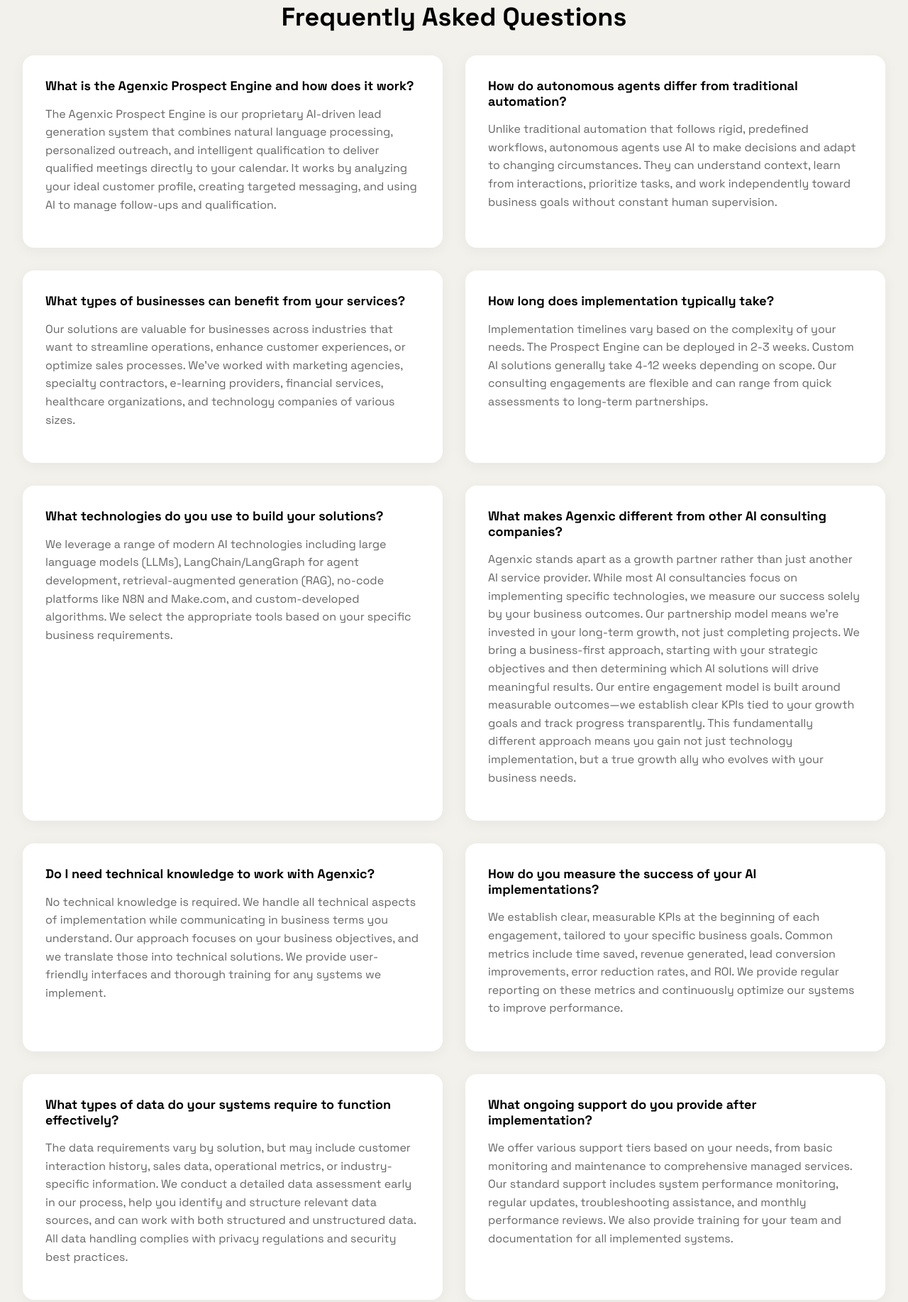
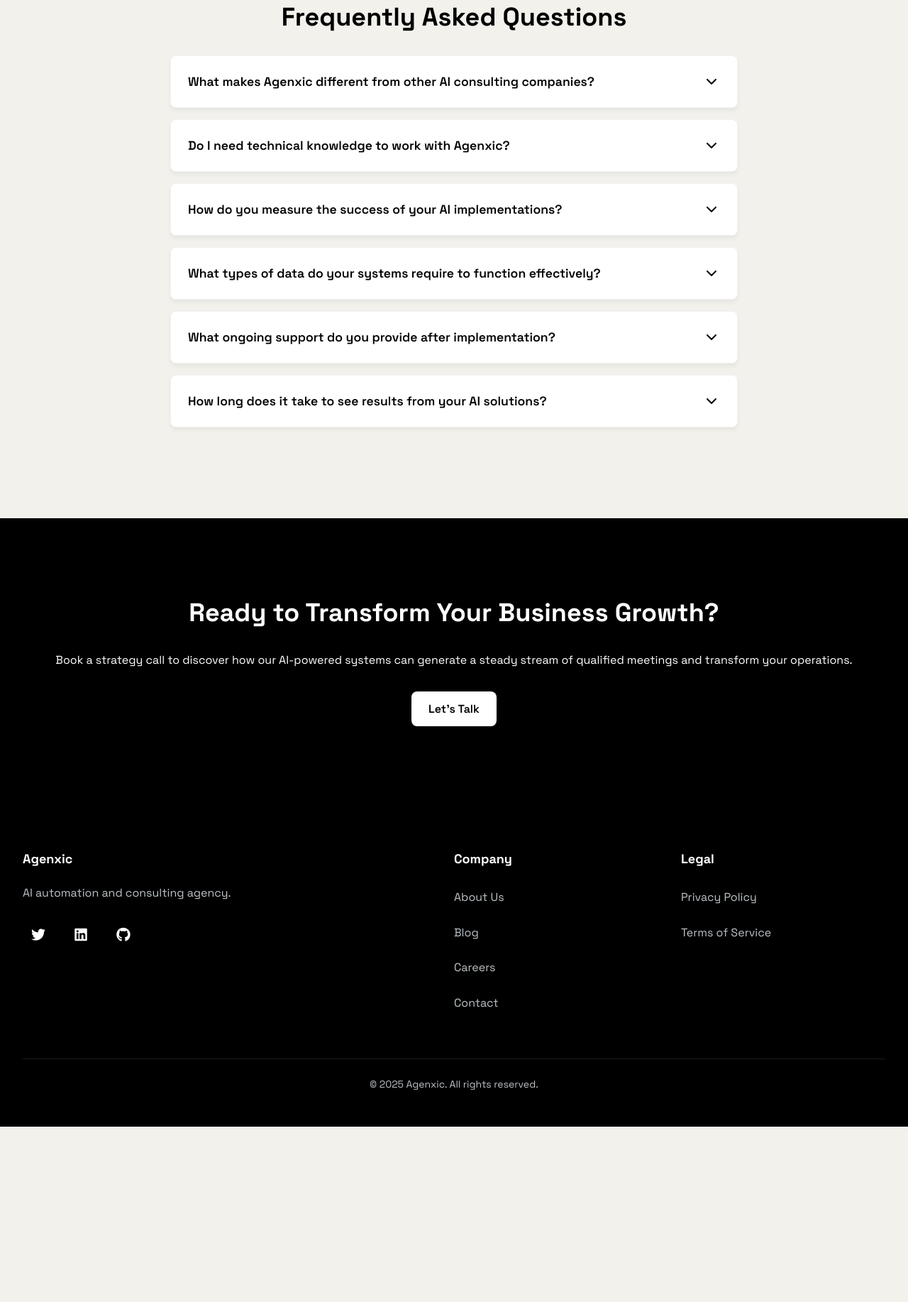
Before and after one commit to deonhamid/agenxic-website, a website: page index.html in a window 1280 px wide. Shown: the part 5759-7593 px from the top of the page at 71% size. After the commit the page ends 7346 px from the top, so only its background shows below. Drawn offline with Linux system fonts and the light colour scheme.

Commit message:
Enhance website with LLM SEO optimizations

```diff
--- a/css/style.css
+++ b/css/style.css
@@ -977,37 +977,94 @@
 
 
 
-/* FAQ Section */
+/* FAQ Section Styles */
 .faq {
     padding: var(--spacing-4xl) 0;
     background-color: var(--background);
 }
 
-.faq-grid {
-    display: grid;
-    grid-template-columns: repeat(auto-fill, minmax(400px, 1fr));
-    gap: var(--spacing-xl);
+.faq-accordion {
+    max-width: 800px;
+    margin: 0 auto;
 }
 
 .faq-item {
+    margin-bottom: 1rem;
+    border-radius: var(--radius-md);
     background-color: var(--light);
-    border-radius: var(--radius-lg);
-    padding: var(--spacing-xl);
-    box-shadow: 0 4px 20px rgba(0, 0, 0, 0.05);
+    box-shadow: 0 4px 6px rgba(0, 0, 0, 0.05);
+    overflow: hidden;
+    border: 1px solid rgba(0, 0, 0, 0.05);
 }
 
-.faq-item h3 {
-    font-size: var(--text-lg);
-    margin-bottom: var(--spacing-md);
+.faq-question {
+    width: 100%;
+    padding: 1.5rem;
+    background: none;
+    border: none;
+    text-align: left;
+    cursor: pointer;
+    display: flex;
+    justify-content: space-between;
+    align-items: center;
+    font-weight: 600;
+    font-size: 1.1rem;
+    color: var(--dark);
+    transition: background-color 0.3s ease;
+    font-family: 'Space Grotesk', sans-serif;
+}
+
+.faq-question:hover {
+    background-color: rgba(0, 0, 0, 0.02);
+}
+
+.faq-question span {
+    flex: 1;
+}
+
+.faq-icon {
+    flex-shrink: 0;
+    transition: transform 0.3s ease;
     color: var(--dark);
 }
 
-.faq-item p {
+.faq-question[aria-expanded="true"] .faq-icon {
+    transform: rotate(180deg);
+}
+
+.faq-answer {
+    max-height: 0;
+    overflow: hidden;
+    transition: max-height 0.35s ease, padding 0.35s ease;
+    padding: 0 1.5rem;
+}
+
+.faq-question[aria-expanded="true"] + .faq-answer {
+    max-height: 1000px;
+    padding: 0 1.5rem 1.5rem;
+}
+
+.faq-answer p {
+    margin: 0;
     color: var(--text-light);
+    line-height: 1.7;
 }
 
 @media (max-width: 576px) {
-    .faq-grid {
-        grid-template-columns: 1fr;
+    .faq-accordion {
+        width: 100%;
+    }
+
+    .faq-question {
+        padding: 1.25rem;
+        font-size: 1rem;
+    }
+
+    .faq-answer {
+        padding: 0 1.25rem;
+    }
+
+    .faq-question[aria-expanded="true"] + .faq-answer {
+        padding: 0 1.25rem 1.25rem;
     }
 }
--- a/index.html
+++ b/index.html
@@ -402,80 +402,77 @@
         <div class="container">
             <h2>Frequently Asked Questions</h2>
 
-            <div class="faq-grid">
+            <div class="faq-accordion">
                 <div class="faq-item">
-                    <h3>What is the Agenxic Prospect Engine and how does it work?</h3>
-                    <p>The Agenxic Prospect Engine is our proprietary AI-driven lead generation system that combines natural language processing, personalized outreach, and intelligent qualification to deliver qualified meetings directly to your calendar. It works by analyzing your ideal customer profile, creating targeted messaging, and using AI to manage follow-ups and qualification.</p>
+                    <button class="faq-question" aria-expanded="false">
+                        <span>What makes Agenxic different from other AI consulting companies?</span>
+                        <svg class="faq-icon" xmlns="http://www.w3.org/2000/svg" width="24" height="24" viewBox="0 0 24 24" fill="none" stroke="currentColor" stroke-width="2" stroke-linecap="round" stroke-linejoin="round">
+                            <polyline points="6 9 12 15 18 9"></polyline>
+                        </svg>
+                    </button>
+                    <div class="faq-answer">
+                        <p>Agenxic stands apart as a growth partner rather than just another AI service provider. While most AI consultancies focus on implementing specific technologies, we measure our success solely by your business outcomes. Our partnership model means we're invested in your long-term growth, not just completing projects. We bring a business-first approach, starting with your strategic objectives and then determining which AI solutions will drive meaningful results. Our entire engagement model is built around measurable outcomes—we establish clear KPIs tied to your growth goals and track progress transparently. This fundamentally different approach means you gain not just technology implementation, but a true growth ally who evolves with your business needs.</p>
+                    </div>
                 </div>
 
                 <div class="faq-item">
-                    <h3>How do autonomous agents differ from traditional automation?</h3>
-                    <p>Unlike traditional automation that follows rigid, predefined workflows, autonomous agents use AI to make decisions and adapt to changing circumstances. They can understand context, learn from interactions, prioritize tasks, and work independently toward business goals without constant human supervision.</p>
+                    <button class="faq-question" aria-expanded="false">
+                        <span>Do I need technical knowledge to work with Agenxic?</span>
+                        <svg class="faq-icon" xmlns="http://www.w3.org/2000/svg" width="24" height="24" viewBox="0 0 24 24" fill="none" stroke="currentColor" stroke-width="2" stroke-linecap="round" stroke-linejoin="round">
+                            <polyline points="6 9 12 15 18 9"></polyline>
+                        </svg>
+                    </button>
+                    <div class="faq-answer">
+                        <p>No technical knowledge is required. We handle all technical aspects of implementation while communicating in business terms you understand. Our approach focuses on your business objectives, and we translate those into technical solutions. We provide user-friendly interfaces and thorough training for any systems we implement.</p>
+                    </div>
                 </div>
 
                 <div class="faq-item">
-                    <h3>What types of businesses can benefit from your services?</h3>
-                    <p>Our solutions are valuable for businesses across industries that want to streamline operations, enhance customer experiences, or optimize sales processes. We've worked with marketing agencies, specialty contractors, e-learning providers, financial services, healthcare organizations, and technology companies of various sizes.</p>
+                    <button class="faq-question" aria-expanded="false">
+                        <span>How do you measure the success of your AI implementations?</span>
+                        <svg class="faq-icon" xmlns="http://www.w3.org/2000/svg" width="24" height="24" viewBox="0 0 24 24" fill="none" stroke="currentColor" stroke-width="2" stroke-linecap="round" stroke-linejoin="round">
+                            <polyline points="6 9 12 15 18 9"></polyline>
+                        </svg>
+                    </button>
+                    <div class="faq-answer">
+                        <p>We establish clear, measurable KPIs at the beginning of each engagement, tailored to your specific business goals. Common metrics include time saved, revenue generated, lead conversion improvements, error reduction rates, and ROI. We provide regular reporting on these metrics and continuously optimize our systems to improve performance.</p>
+                    </div>
                 </div>
 
                 <div class="faq-item">
-                    <h3>How long does implementation typically take?</h3>
-                    <p>Implementation timelines vary based on the complexity of your needs. The Prospect Engine can be deployed in 2-3 weeks. Custom AI solutions generally take 4-12 weeks depending on scope. Our consulting engagements are flexible and can range from quick assessments to long-term partnerships.</p>
+                    <button class="faq-question" aria-expanded="false">
+                        <span>What types of data do your systems require to function effectively?</span>
+                        <svg class="faq-icon" xmlns="http://www.w3.org/2000/svg" width="24" height="24" viewBox="0 0 24 24" fill="none" stroke="currentColor" stroke-width="2" stroke-linecap="round" stroke-linejoin="round">
+                            <polyline points="6 9 12 15 18 9"></polyline>
+                        </svg>
+                    </button>
+                    <div class="faq-answer">
+                        <p>The data requirements vary by solution, but may include customer interaction history, sales data, operational metrics, or industry-specific information. We conduct a detailed data assessment early in our process, help you identify and structure relevant data sources, and can work with both structured and unstructured data. All data handling complies with privacy regulations and security best practices.</p>
+                    </div>
                 </div>
 
                 <div class="faq-item">
-                    <h3>What technologies do you use to build your solutions?</h3>
-                    <p>We leverage a range of modern AI technologies including large language models (LLMs), LangChain/LangGraph for agent development, retrieval-augmented generation (RAG), no-code platforms like N8N and Make.com, and custom-developed algorithms. We select the appropriate tools based on your specific business requirements.</p>
+                    <button class="faq-question" aria-expanded="false">
+                        <span>What ongoing support do you provide after implementation?</span>
+                        <svg class="faq-icon" xmlns="http://www.w3.org/2000/svg" width="24" height="24" viewBox="0 0 24 24" fill="none" stroke="currentColor" stroke-width="2" stroke-linecap="round" stroke-linejoin="round">
+                            <polyline points="6 9 12 15 18 9"></polyline>
+                        </svg>
+                    </button>
+                    <div class="faq-answer">
+                        <p>We offer various support tiers based on your needs, from basic monitoring and maintenance to comprehensive managed services. Our standard support includes system performance monitoring, regular updates, troubleshooting assistance, and monthly performance reviews. We also provide training for your team and documentation for all implemented systems.</p>
+                    </div>
                 </div>
 
                 <div class="faq-item">
-                    <h3>What makes Agenxic different from other AI consulting companies?</h3>
-                    <p>Agenxic stands apart as a growth partner rather than just another AI service provider. While most AI consultancies focus on implementing specific technologies, we measure our success solely by your business outcomes. Our partnership model means we're invested in your long-term growth, not just completing projects. We bring a business-first approach, starting with your strategic objectives and then determining which AI solutions will drive meaningful results. Our entire engagement model is built around measurable outcomes—we establish clear KPIs tied to your growth goals and track progress transparently. This fundamentally different approach means you gain not just technology implementation, but a true growth ally who evolves with your business needs.</p>
-                </div>
-
-                <div class="faq-item">
-                    <h3>Do I need technical knowledge to work with Agenxic?</h3>
-                    <p>No technical knowledge is required. We handle all technical aspects of implementation while communicating in business terms you understand. Our approach focuses on your business objectives, and we translate those into technical solutions. We provide user-friendly interfaces and thorough training for any systems we implement.</p>
-                </div>
-
-                <div class="faq-item">
-                    <h3>How do you measure the success of your AI implementations?</h3>
-                    <p>We establish clear, measurable KPIs at the beginning of each engagement, tailored to your specific business goals. Common metrics include time saved, revenue generated, lead conversion improvements, error reduction rates, and ROI. We provide regular reporting on these metrics and continuously optimize our systems to improve performance.</p>
-                </div>
-
-                <div class="faq-item">
-                    <h3>What types of data do your systems require to function effectively?</h3>
-                    <p>The data requirements vary by solution, but may include customer interaction history, sales data, operational metrics, or industry-specific information. We conduct a detailed data assessment early in our process, help you identify and structure relevant data sources, and can work with both structured and unstructured data. All data handling complies with privacy regulations and security best practices.</p>
-                </div>
-
-                <div class="faq-item">
-                    <h3>What ongoing support do you provide after implementation?</h3>
-                    <p>We offer various support tiers based on your needs, from basic monitoring and maintenance to comprehensive managed services. Our standard support includes system performance monitoring, regular updates, troubleshooting assistance, and monthly performance reviews. We also provide training for your team and documentation for all implemented systems.</p>
-                </div>
-
-                <div class="faq-item">
-                    <h3>How long does it take to see results from your AI solutions?</h3>
-                    <p>Initial results are typically visible within 2-4 weeks of implementation. Our Prospect Engine clients often see their first qualified meetings within the first week of deployment. More complex implementations like custom autonomous agents may take 4-8 weeks to show measurable impact, though we establish early validation milestones to ensure we're on the right track. We focus on quick wins while building toward long-term transformation.</p>
-                </div>
-
-                <div class="faq-item">
-                    <h3>Can your solutions integrate with our existing software systems?</h3>
-                    <p>Yes, our solutions are designed for seamless integration with most popular business systems. We have experience integrating with CRMs like Salesforce and HubSpot, communication platforms like Slack and Microsoft Teams, project management tools like Asana and Monday.com, and various industry-specific software. If you use custom or legacy systems, we can develop appropriate connectors to ensure smooth data flow.</p>
-                </div>
-
-                <div class="faq-item">
-                    <h3>What industries do you specialize in?</h3>
-                    <p>While our AI solutions are adaptable across sectors, we've developed particular expertise in professional services (marketing, consulting, legal), B2B technology, e-learning, financial services, and specialty contracting. Our approach is industry-agnostic but becomes more efficient when we can leverage our experience in similar business contexts. We've successfully served clients ranging from funded startups to established enterprises.</p>
-                </div>
-
-                <div class="faq-item">
-                    <h3>How do you approach AI ethics and responsible use?</h3>
-                    <p>Ethical AI development is fundamental to our approach. We follow a structured framework that includes bias assessment, transparency in decision-making processes, regular fairness audits, and appropriate human oversight. We work closely with clients to establish ethical guidelines specific to their use case and industry. All our autonomous systems include appropriate safeguards and validation mechanisms to ensure they operate within defined ethical boundaries.</p>
-                </div>
-
-                <div class="faq-item">
-                    <h3>What is your pricing model?</h3>
-                    <p>Our pricing is structured based on the specific solution and engagement model. The Prospect Engine is available as a managed service with monthly subscription pricing based on industry and volume. Custom AI development projects typically follow a milestone-based fixed-price model. We also offer consulting retainers for ongoing strategic guidance. Every engagement begins with a detailed scoping phase to ensure pricing transparency and alignment with your budget expectations.</p>
+                    <button class="faq-question" aria-expanded="false">
+                        <span>How long does it take to see results from your AI solutions?</span>
+                        <svg class="faq-icon" xmlns="http://www.w3.org/2000/svg" width="24" height="24" viewBox="0 0 24 24" fill="none" stroke="currentColor" stroke-width="2" stroke-linecap="round" stroke-linejoin="round">
+                            <polyline points="6 9 12 15 18 9"></polyline>
+                        </svg>
+                    </button>
+                    <div class="faq-answer">
+                        <p>Initial results are typically visible within 2-4 weeks of implementation. Our Prospect Engine clients often see their first qualified meetings within the first week of deployment. More complex implementations like custom autonomous agents may take 4-8 weeks to show measurable impact, though we establish early validation milestones to ensure we're on the right track. We focus on quick wins while building toward long-term transformation.</p>
+                    </div>
                 </div>
             </div>
         </div>
```
Also changed, not shown: js/script.js (+25 -0 lines), 1 other file.
